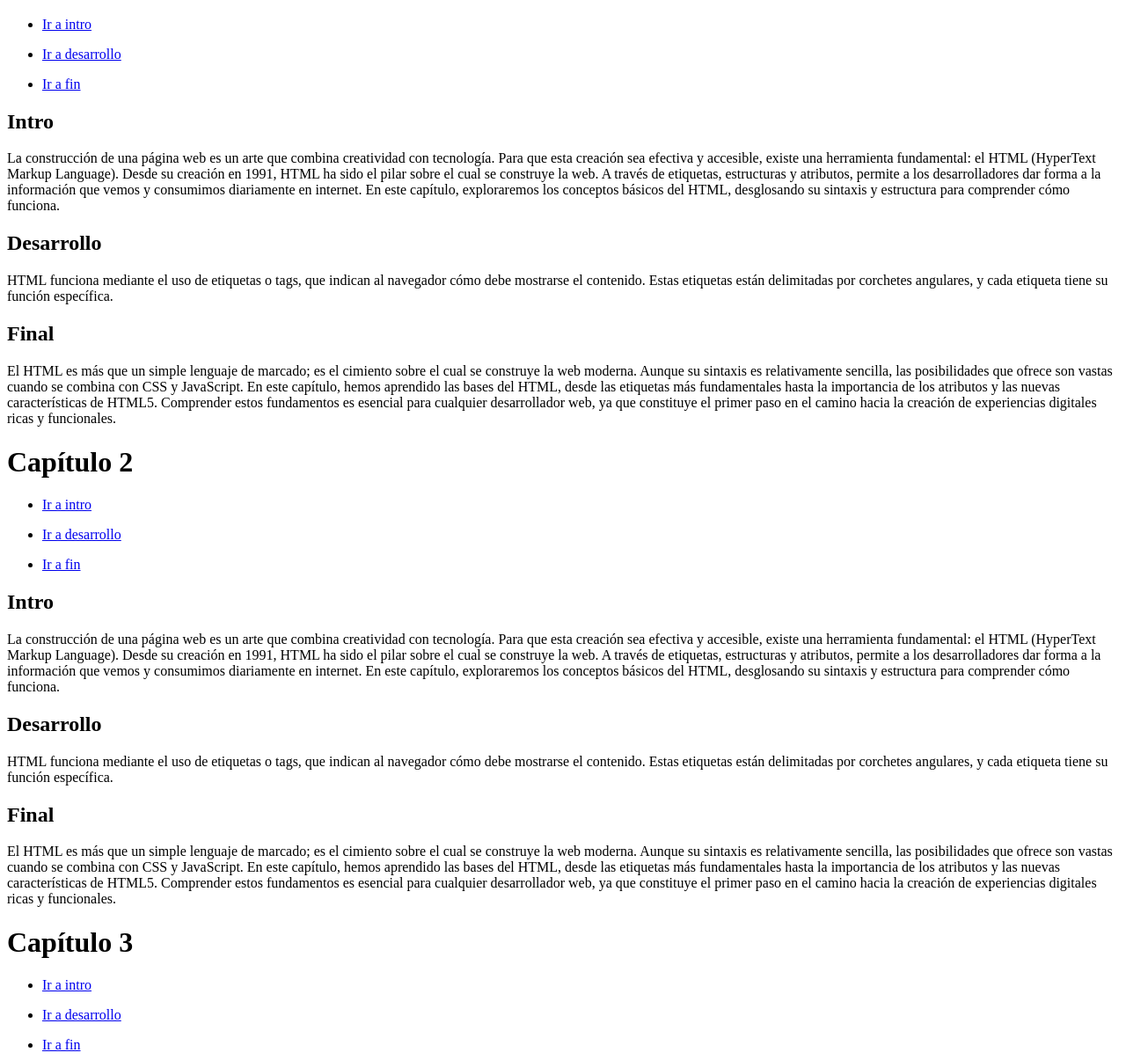
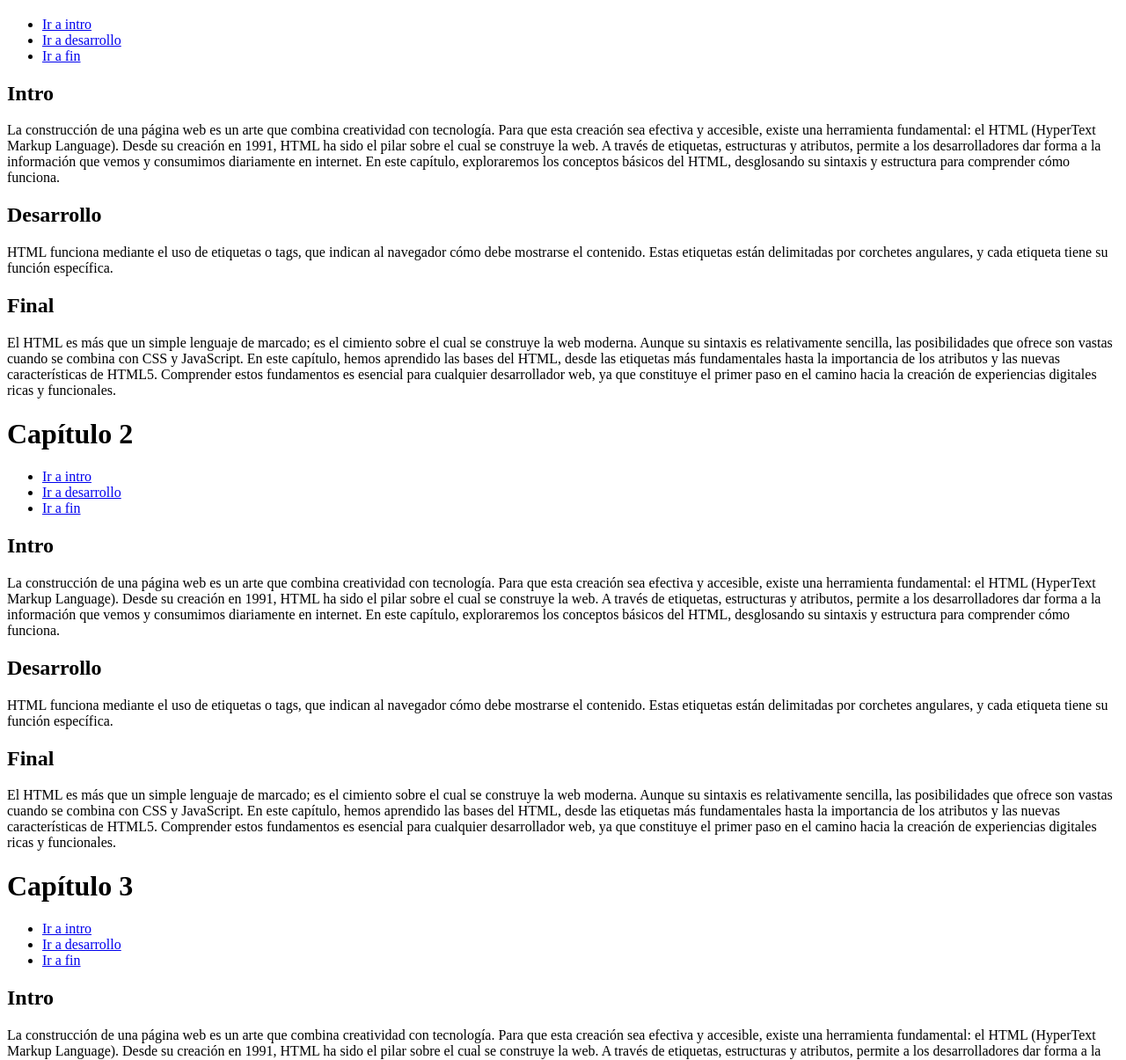
Before and after one commit to Atu69/13_atuel_soria, a plain HTML site: page 2.3.1/libro.html in a window 1280 px wide. Shown: the part 404-1609 px from the top of the page at 88% size. Drawn offline with Linux system fonts and the light colour scheme.

Commit message:
cambios indices

```diff
--- a/2.3.1/libro.html
+++ b/2.3.1/libro.html
@@ -41,11 +41,9 @@
 <h1 id="#capitulo1">Capítulo 1</h1>
 <ul>
     <li><a href="#iraintro1">Ir a intro</a></li>
-</ul>
-<ul>
+
     <li><a href="#iradesarrollo1">Ir a desarrollo</a></li>
-</ul>
-<ul>
+
     <li><a href="#irafin1">Ir a fin</a></li>
 </ul>
 
@@ -79,11 +77,9 @@
 <h1 id="#capitulo2">Capítulo 2</h1>
 <ul>
     <li><a href="#iraintro2">Ir a intro</a></li>
-</ul>
-<ul>
+
     <li><a href="#iradesarrollo2">Ir a desarrollo</a></li>
-</ul>
-<ul>
+
     <li><a href="#irafin2">Ir a fin</a></li>
 </ul>
 
@@ -117,11 +113,9 @@
 <h1 id="#capitulo3">Capítulo 3</h1>
 <ul>
     <li><a href="#iraintro3">Ir a intro</a></li>
-</ul>
-<ul>
+
     <li><a href="#iradesarrollo3">Ir a desarrollo</a></li>
-</ul>
-<ul>
+
     <li><a href="#irafin3">Ir a fin</a></li>
 </ul>
 
```
